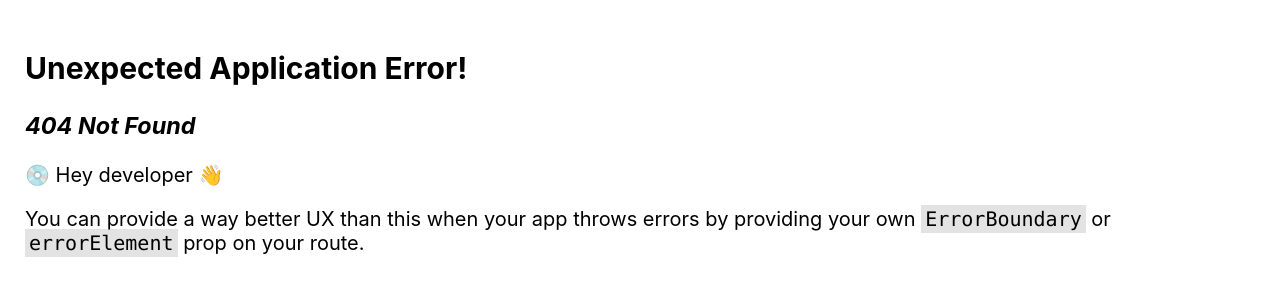
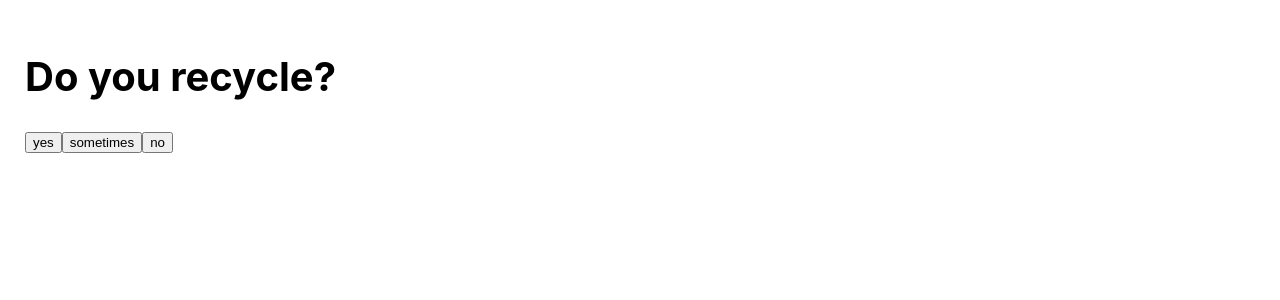
Before and after one commit to alenakadecka/LoveLess, a React (Create React App) app: page /Pages/TestYourLifeStylePage/TestYourLifeStylePage in a window 1280 px wide. Before the commit this address had no page. Shown: the top 300 px of the page. Built offline with nearby package versions, Linux system fonts and the light colour scheme.

Commit message:
Test your life stile

```diff
--- a/src/App.tsx
+++ b/src/App.tsx
@@ -3,6 +3,7 @@ import { createRoot } from 'react-dom/client';
 import { createBrowserRouter, RouterProvider, Link } from 'react-router-dom';
 import './App.css';
 import { ShopsAroundPage } from './Pages/ShopsAroundPage/ShopsAroundPage';
+import { TestYourLifeStylePage } from './Pages/TestYourLifeStylePage/TestYourLifeStylePage';
 
 export function App() {
   return (
@@ -26,7 +27,10 @@ export function App() {
         <Link to="/Pages/SeparateWastePage/" className="button">
           Differencies in Separation
         </Link>
-        <Link to="/Pages/TestYourLifeStylePage/" className="button">
+        <Link
+          to="/Pages/TestYourLifeStylePage/TestYourLifeStylePage"
+          className="button"
+        >
           Test Your Life-style
         </Link>
       </div>
--- /dev/null
+++ b/src/Components/TestYourLifeStyle.tsx
@@ -0,0 +1,3 @@
+export const VisibleComponent = () => {
+  return <div>text</div>;
+};
--- a/src/Pages/TestYourLifeStylePage/Questions.ts
+++ b/src/Pages/TestYourLifeStylePage/Questions.ts
@@ -157,7 +157,7 @@ export const questions: Question[] = [
   },
   {
     question:
-      'Do you know where there is a second-hand shop in your area with  items for a symbolic price?',
+      'Do you know where there is a second-hand shop in your area with items for a symbolic price?',
     weight: 1,
     answers: [
       {
--- /dev/null
+++ b/src/Pages/TestYourLifeStylePage/TestYourLifeStylePage.tsx
@@ -0,0 +1,65 @@
+import { useCallback, useState } from 'react';
+import { questions } from './Questions';
+
+export function TestYourLifeStylePage(): JSX.Element {
+  const Formular = () => {
+    const [currentIndex, setCurrentIndex] = useState(0);
+    const [answers, setAnswers] = useState<number[]>([]);
+
+    const onNext = useCallback((index: number) => {
+      // Get answer from somewhere
+      const answer = 0;
+
+      // Store answer index
+      setAnswers((prevValue) => {
+        // Pokrocile
+        // array.push() ale immutable
+        return [...prevValue, answer];
+      });
+
+      setCurrentIndex((prev) => prev + 1);
+    }, []);
+
+    const answerValues = answers.map((answerIndex, questionIndex) => {
+      return questions[questionIndex].answers[answerIndex].value;
+    });
+
+    // Pokrocile
+    const totalScore = answerValues.reduce((a, b) => a + b, 0);
+
+    const percenta = totalScore / questions.length;
+
+    const currentQuestion = questions[currentIndex];
+
+    const Result = () => {
+      return (
+        <div>
+          <h1>Congratulations!</h1>
+          <p>Your score is: {totalScore}</p>
+          <p>Your percentage: {(percenta * 100).toFixed(2)}%</p>
+          <p>Description will be there</p>
+        </div>
+      );
+    };
+
+    return (
+      <div>
+        {currentIndex < questions.length ? (
+          <div>
+            <h1>{currentQuestion.question}</h1>
+            <div>
+              {currentQuestion.answers.map((answer, index) => (
+                <button key={index} onClick={() => onNext(index)}>
+                  {answer.text}
+                </button>
+              ))}
+            </div>
+          </div>
+        ) : (
+          <Result />
+        )}
+      </div>
+    );
+  };
+  return <Formular />;
+}
--- a/src/index.tsx
+++ b/src/index.tsx
@@ -2,9 +2,10 @@ import React from 'react';
 import ReactDOM from 'react-dom/client';
 import './index.css';
 import App from './App';
-import reportWebVitals from './reportWebVitals';
+
 import { createBrowserRouter, RouterProvider } from 'react-router-dom';
 import { ShopsAroundPage } from './Pages/ShopsAroundPage/ShopsAroundPage';
+import { TestYourLifeStylePage } from './Pages/TestYourLifeStylePage/TestYourLifeStylePage';
 
 const router = createBrowserRouter([
   {
@@ -16,6 +17,10 @@ const router = createBrowserRouter([
     path: '/Pages/ShopsAroundPage/ShopsAroundPage',
     element: <ShopsAroundPage />,
   },
+  {
+    path: '/Pages/TestYourLifeStylePage/TestYourLifeStylePage',
+    element: <TestYourLifeStylePage />,
+  },
 ]);
 
 const root = ReactDOM.createRoot(
@@ -23,11 +28,6 @@ const root = ReactDOM.createRoot(
 );
 root.render(
   <React.StrictMode>
-    <RouterProvider router={router} />
+    <RouterProvider router={router} future={{ v7_startTransition: true }} />
   </React.StrictMode>,
 );
-
-// If you want to start measuring performance in your app, pass a function
-// to log results (for example: reportWebVitals(console.log))
-// or send to an analytics endpoint. Learn more: https://bit.ly/CRA-vitals
-reportWebVitals();
```
Also changed, not shown: src/Pages/TestYourLifeStylePage/test.tsx (+54 -25 lines).
